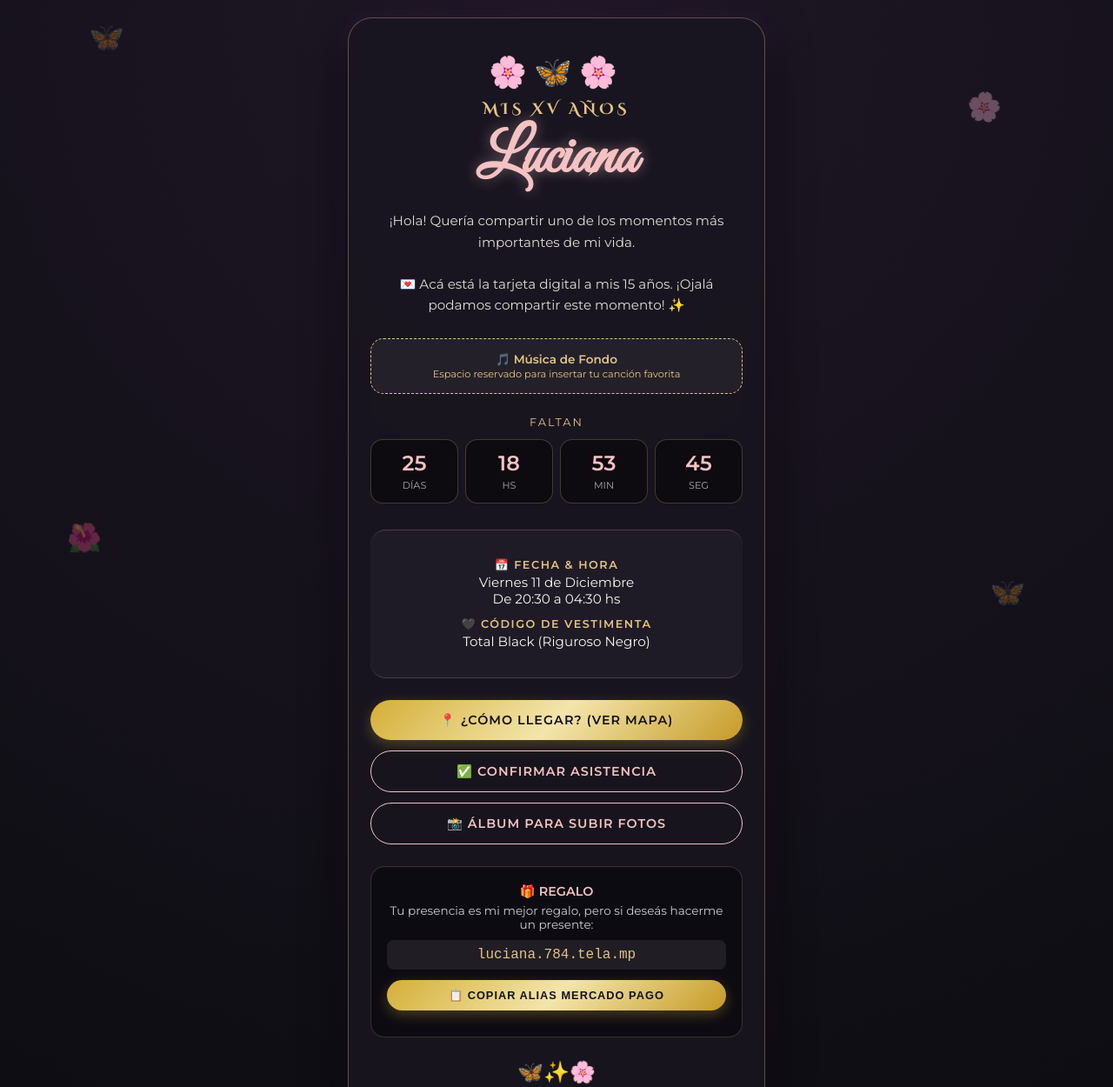
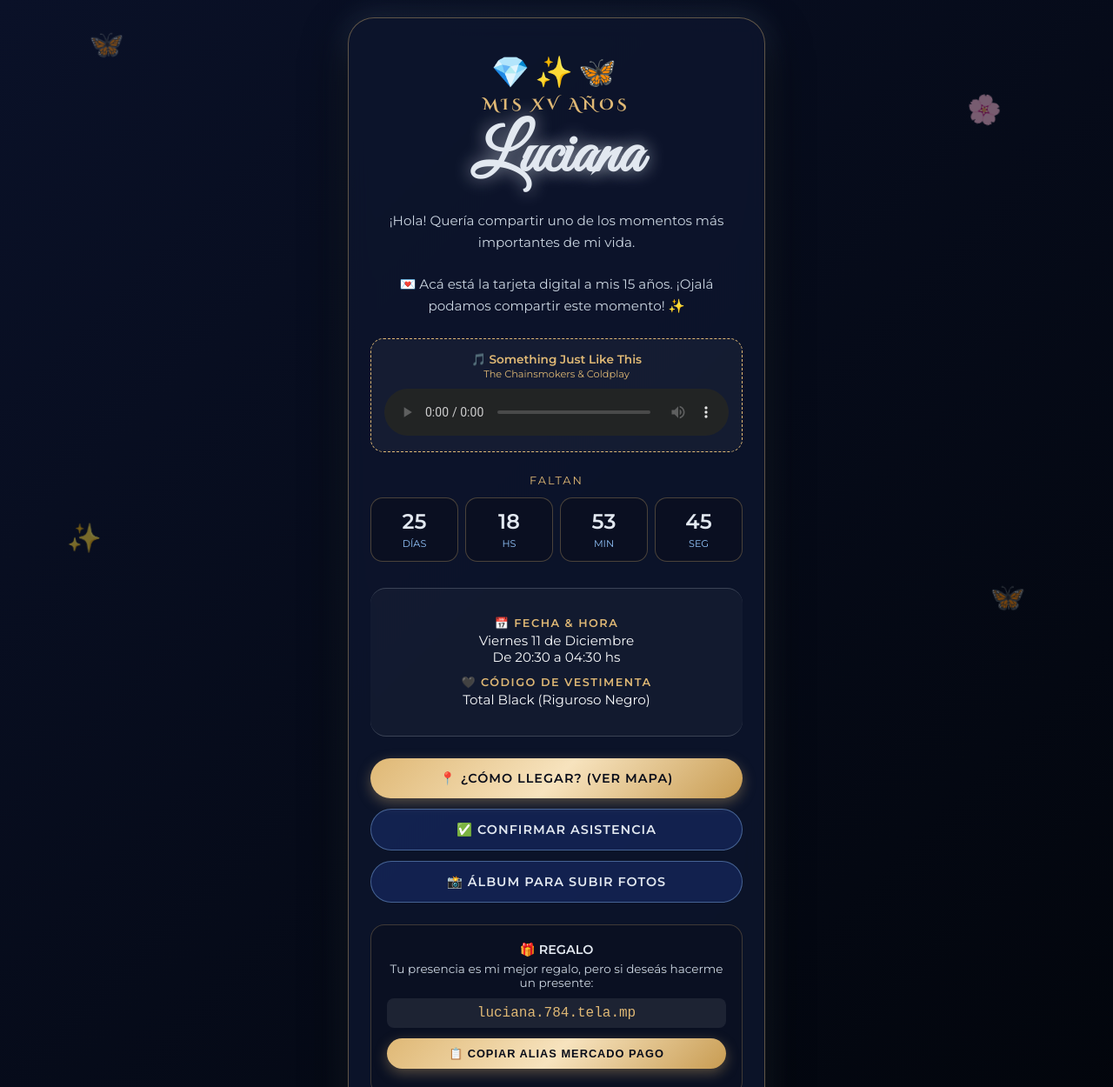
Before and after one commit to mccamargo2025-stack/mis-xv-luciana, a plain HTML site: page index.html in a window 1280 px wide. Shown: the top 1250 px of the page at 87% size. Drawn offline with Linux system fonts and the light colour scheme.

Commit message:
Add files via upload

```diff
--- a/index.html
+++ b/index.html
@@ -7,12 +7,13 @@
     <link href="https://fonts.googleapis.com/css2?family=Cinzel+Decorative:wght@700&family=Great+Vibes&family=Montserrat:wght@300;400;600&display=swap" rel="stylesheet">
     <style>
         :root {
-            --bg-dark: #0d0d12;
-            --card-bg: rgba(25, 22, 32, 0.85);
-            --gold: #e5c384;
-            --pink-soft: #f4c2c2;
-            --purple-glow: #9b59b6;
-            --text-light: #f8f5f0;
+            --bg-top: #0a1128;
+            --bg-bottom: #02050b;
+            --card-bg: rgba(13, 22, 45, 0.85);
+            --gold: #dfb875;
+            --silver: #e2e8f0;
+            --silver-glow: #93c5fd;
+            --text-light: #f8fafc;
         }
 
         * {
@@ -22,7 +23,7 @@
         }
 
         body {
-            background: radial-gradient(circle at top, #1f1726 0%, var(--bg-dark) 100%);
+            background: linear-gradient(135deg, var(--bg-top) 0%, var(--bg-bottom) 100%);
             color: var(--text-light);
             font-family: 'Montserrat', sans-serif;
             min-height: 100vh;
@@ -34,19 +35,19 @@
             position: relative;
         }
 
-        /* Decoración de flores y mariposas flotantes en el fondo */
+        /* Mariposas y flores flotantes en tonos azules, plateados y oro */
         .floating-decor {
             position: fixed;
             pointer-events: none;
             z-index: 0;
             font-size: 2rem;
-            opacity: 0.35;
-            animation: float 8s ease-in-out infinite;
+            opacity: 0.45;
+            animation: float 7s ease-in-out infinite;
         }
 
         @keyframes float {
             0%, 100% { transform: translateY(0) rotate(0deg); }
-            50% { transform: translateY(-20px) rotate(8deg); }
+            50% { transform: translateY(-15px) rotate(10deg); }
         }
 
         .container {
@@ -55,19 +56,18 @@
             max-width: 480px;
             width: 100%;
             background: var(--card-bg);
-            border: 1px solid rgba(229, 195, 132, 0.35);
-            border-radius: 28px;
+            border: 1px solid rgba(223, 184, 117, 0.4);
+            border-radius: 30px;
             padding: 40px 25px;
             text-align: center;
-            box-shadow: 0 20px 50px rgba(0, 0, 0, 0.7), 0 0 30px rgba(155, 89, 182, 0.15);
-            backdrop-filter: blur(10px);
+            box-shadow: 0 20px 50px rgba(0, 0, 0, 0.9), 0 0 35px rgba(147, 197, 253, 0.2);
+            backdrop-filter: blur(12px);
         }
 
-        /* Corona floral superior */
         .floral-header {
             font-size: 2.2rem;
-            letter-spacing: 8px;
-            margin-bottom: 10px;
+            letter-spacing: 6px;
+            margin-bottom: 5px;
         }
 
         .subtitle {
@@ -81,9 +81,9 @@
 
         .name {
             font-family: 'Great Vibes', cursive;
-            font-size: 4.5rem;
-            color: var(--pink-soft);
-            text-shadow: 0 0 15px rgba(244, 194, 194, 0.4);
+            font-size: 4.8rem;
+            color: var(--silver);
+            text-shadow: 0 0 20px rgba(226, 232, 240, 0.6);
             line-height: 1.1;
             margin-bottom: 20px;
         }
@@ -91,20 +91,27 @@
         .intro-text {
             font-size: 0.95rem;
             line-height: 1.6;
-            color: #e0dcd3;
+            color: #cbd5e1;
             margin-bottom: 25px;
             padding: 0 10px;
         }
 
-        /* Espacio para música */
+        /* Reproductor de música */
         .music-box {
-            background: rgba(255, 255, 255, 0.05);
+            background: rgba(255, 255, 255, 0.04);
             border: 1px dashed var(--gold);
             border-radius: 15px;
             padding: 15px;
             margin-bottom: 25px;
             font-size: 0.85rem;
             color: var(--gold);
+        }
+
+        .music-box audio {
+            width: 100%;
+            margin-top: 10px;
+            outline: none;
+            filter: invert(90%) hue-rotate(180deg);
         }
 
         /* Cuenta regresiva */
@@ -125,8 +132,8 @@
 
         .time-box {
             flex: 1;
-            background: rgba(0, 0, 0, 0.45);
-            border: 1px solid rgba(229, 195, 132, 0.25);
+            background: rgba(10, 15, 30, 0.7);
+            border: 1px solid rgba(223, 184, 117, 0.3);
             border-radius: 14px;
             padding: 12px 5px;
         }
@@ -135,13 +142,13 @@
             display: block;
             font-size: 1.5rem;
             font-weight: 600;
-            color: var(--pink-soft);
+            color: var(--silver);
         }
 
         .time-box small {
             font-size: 0.7rem;
             text-transform: uppercase;
-            color: #aaa;
+            color: #93c5fd;
         }
 
         /* Detalles del evento */
@@ -150,8 +157,8 @@
             border-radius: 18px;
             padding: 20px;
             margin-bottom: 25px;
-            border-top: 1px solid rgba(244, 194, 194, 0.2);
-            border-bottom: 1px solid rgba(244, 194, 194, 0.2);
+            border-top: 1px solid rgba(226, 232, 240, 0.2);
+            border-bottom: 1px solid rgba(226, 232, 240, 0.2);
         }
 
         .detail-item {
@@ -168,7 +175,7 @@
             margin-bottom: 3px;
         }
 
-        /* Botones interactivos */
+        /* Botones interactivos en tonos azul marino y oro */
         .btn {
             display: block;
             width: 100%;
@@ -185,34 +192,34 @@
         }
 
         .btn-primary {
-            background: linear-gradient(135deg, #d4af37 0%, #f3e5ab 50%, #c59b27 100%);
-            color: #141118;
-            box-shadow: 0 5px 15px rgba(212, 175, 55, 0.3);
+            background: linear-gradient(135deg, #dfb875 0%, #f7e3be 50%, #c89c52 100%);
+            color: #080c19;
+            box-shadow: 0 5px 15px rgba(223, 184, 117, 0.35);
         }
 
         .btn-primary:hover {
             transform: translateY(-2px);
-            box-shadow: 0 8px 20px rgba(212, 175, 55, 0.5);
+            box-shadow: 0 8px 20px rgba(223, 184, 117, 0.55);
         }
 
         .btn-secondary {
-            background: transparent;
-            color: var(--pink-soft);
-            border: 1px solid var(--pink-soft);
+            background: rgba(30, 58, 138, 0.4);
+            color: var(--silver);
+            border: 1px solid rgba(147, 197, 253, 0.4);
         }
 
         .btn-secondary:hover {
-            background: rgba(244, 194, 194, 0.15);
+            background: rgba(30, 58, 138, 0.7);
             transform: translateY(-2px);
         }
 
-        /* Caja de regalo */
+        /* Caja de regalo y alias */
         .gift-box {
             margin-top: 25px;
             padding: 18px;
-            background: rgba(0, 0, 0, 0.4);
+            background: rgba(10, 15, 30, 0.6);
             border-radius: 16px;
-            border: 1px solid rgba(229, 195, 132, 0.2);
+            border: 1px solid rgba(223, 184, 117, 0.25);
         }
 
         .alias-text {
@@ -228,7 +235,7 @@
 
         .copy-msg {
             font-size: 0.8rem;
-            color: #82e0aa;
+            color: #a3e4d7;
             display: none;
             margin-top: 5px;
         }
@@ -236,14 +243,14 @@
 </head>
 <body>
 
-    <!-- Mariposas y flores flotantes -->
+    <!-- Mariposas y flores decorativas en tonos azules, plateados y oro -->
     <div class="floating-decor" style="top: 5%; left: 8%;">🦋</div>
     <div class="floating-decor" style="top: 15%; right: 10%; animation-delay: 2s;">🌸</div>
-    <div class="floating-decor" style="bottom: 20%; left: 6%; animation-delay: 4s;">🌺</div>
+    <div class="floating-decor" style="bottom: 20%; left: 6%; animation-delay: 4s;">✨</div>
     <div class="floating-decor" style="bottom: 10%; right: 8%; animation-delay: 1s;">🦋</div>
 
     <div class="container">
-        <div class="floral-header">🌸🦋🌸</div>
+        <div class="floral-header">💎✨🦋</div>
         <div class="subtitle">Mis XV Años</div>
         <h1 class="name">Luciana</h1>
 
@@ -252,12 +259,14 @@
             💌 Acá está la tarjeta digital a mis 15 años. ¡Ojalá podamos compartir este momento! ✨
         </p>
 
-        <!-- ESPACIO RESERVADO PARA MÚSICA -->
+        <!-- REPRODUCTOR DE MÚSICA -->
         <div class="music-box">
-            🎵 <strong>Música de Fondo</strong><br>
-            <small>Espacio reservado para insertar tu canción favorita</small>
-            <!-- Cuando tengas tu archivo mp3, borra la línea de arriba y descomenta la siguiente: -->
-            <!-- <audio controls loop style="width: 100%; margin-top: 10px;"><source src="tu-cancion.mp3" type="audio/mpeg"></audio> -->
+            🎵 <strong>Something Just Like This</strong><br>
+            <small>The Chainsmokers & Coldplay</small>
+            <audio controls loop>
+                <source src="https://www.learningcontainer.com/wp-content/uploads/2020/02/Kalimba.mp3" type="audio/mpeg">
+                Tu navegador no soporta el elemento de audio.
+            </audio>
         </div>
 
         <!-- CUENTA REGRESIVA -->
@@ -297,8 +306,8 @@
 
         <!-- REGALO -->
         <div class="gift-box">
-            <strong style="color: var(--pink-soft); font-size: 0.9rem;">🎁 REGALO</strong>
-            <p style="font-size: 0.85rem; margin-top: 5px; color: #ccc;">
+            <strong style="color: var(--silver); font-size: 0.9rem;">🎁 REGALO</strong>
+            <p style="font-size: 0.85rem; margin-top: 5px; color: #cbd5e1;">
                 Tu presencia es mi mejor regalo, pero si deseás hacerme un presente:
             </p>
             <div class="alias-text" id="alias">luciana.784.tela.mp</div>
@@ -308,11 +317,10 @@
             <div class="copy-msg" id="copyMsg">¡Alias copiado al portapapeles! ✨</div>
         </div>
 
-        <div style="margin-top: 25px; font-size: 1.5rem;">🦋✨🌸</div>
+        <div style="margin-top: 25px; font-size: 1.5rem;">🦋💎✨</div>
     </div>
 
     <script>
-        // Cuenta regresiva configurada para el 11 de Diciembre de 2026 a las 20:30 hs
         const eventDate = new Date("December 11, 2026 20:30:00").getTime();
 
         const timer = setInterval(function() {
@@ -335,7 +343,6 @@
             }
         }, 1000);
 
-        // Función para copiar el alias con un clic
         function copiarAlias() {
             const aliasText = document.getElementById("alias").innerText;
             navigator.clipboard.writeText(aliasText).then(() => {
```
